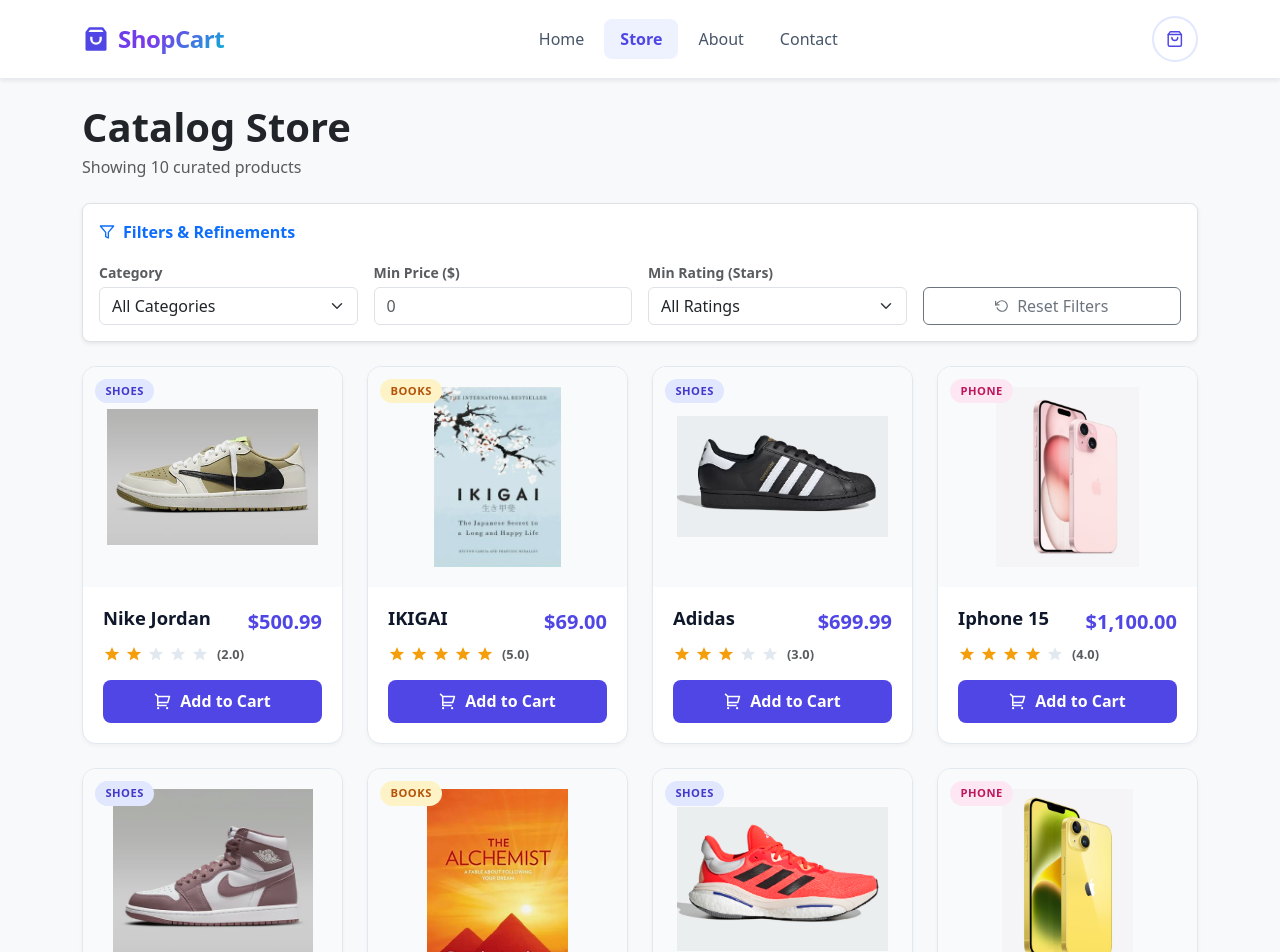
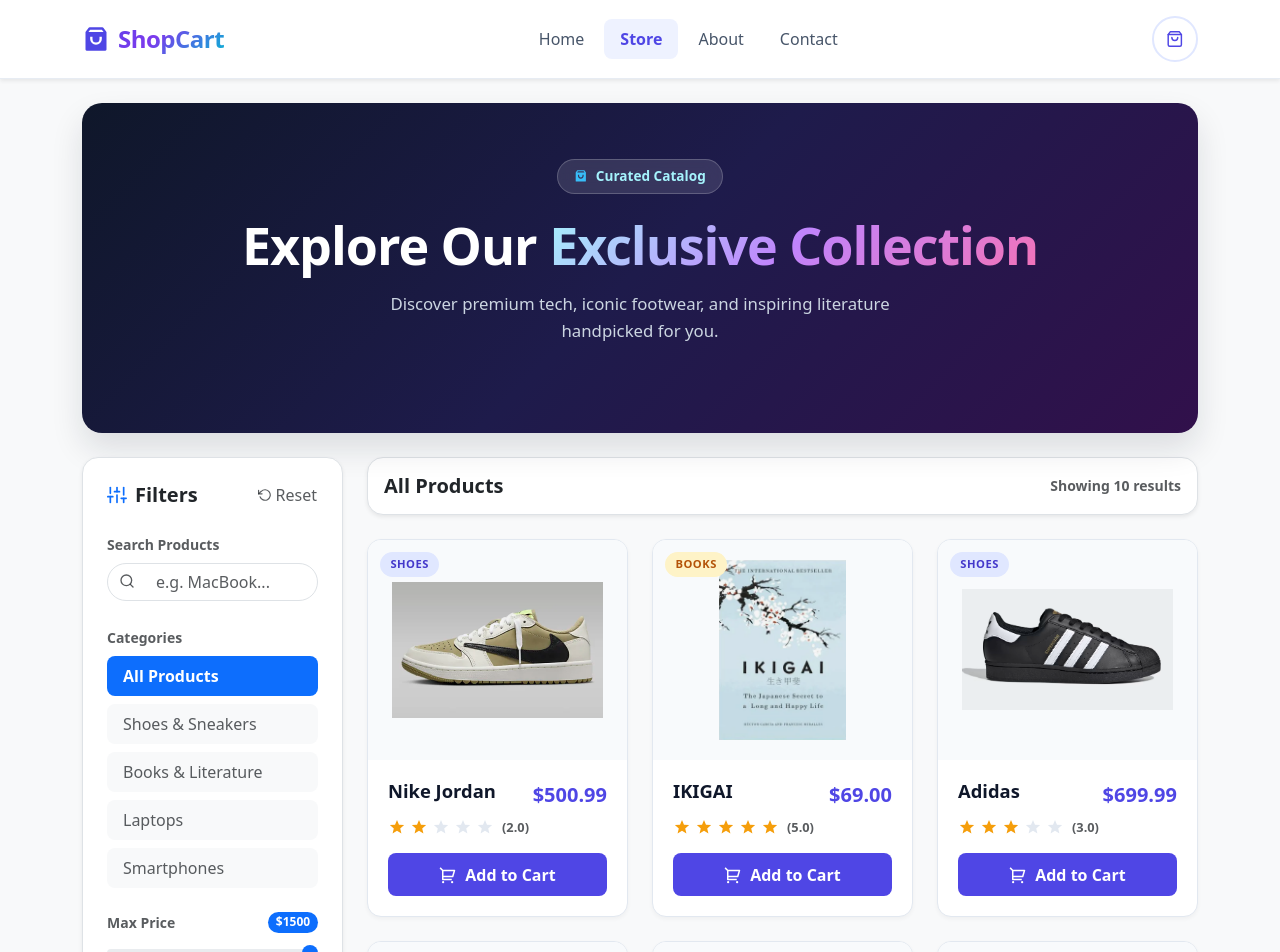
Before and after one commit to hemantmm/ShopCart, a React (Vite) app: page /store in a window 1280 px wide. Shown: the top 952 px of the page. Built offline with nearby package versions, Linux system fonts and the light colour scheme.

Commit message:
fix: updated store page
Signed-off-by: Hemant M Mehta <hemant29mehta@gmail.com>

```diff
--- a/src/App.css
+++ b/src/App.css
@@ -262,6 +262,17 @@
 .stat-label {
   font-size: 0.85rem;
   color: #94a3b8;
+}
+
+/* Store Filter Sidebar */
+.store-filter-sidebar {
+  background: rgba(255, 255, 255, 0.95);
+  backdrop-filter: blur(10px);
+}
+
+.hover-bg-gray:hover {
+  background-color: #f1f5f9 !important;
+  color: var(--primary-color) !important;
 }
 
 /* Modern Showcase Carousel */
--- a/src/pages/Store.tsx
+++ b/src/pages/Store.tsx
@@ -2,7 +2,8 @@
 import { Col, Row, Form, Button } from 'react-bootstrap';
 import { StoreItem } from '../components/StoreItem';
 import storeItems from '../data/items.json';
-import { FiFilter, FiRotateCcw } from 'react-icons/fi';
+import { FiFilter, FiRotateCcw, FiSearch, FiSliders } from 'react-icons/fi';
+import { RiShoppingBag3Fill } from 'react-icons/ri';
 
 type Item = {
   id: number;
@@ -16,138 +17,172 @@
 export function Store() {
   const [selectedCategory, setSelectedCategory] = useState<string>('all');
   const [minRating, setMinRating] = useState<number>(0);
-  const [minPrice, setMinPrice] = useState<number>(0);
-  const [maxPrice, setMaxPrice] = useState<number>(Infinity);
+  const [maxPrice, setMaxPrice] = useState<number>(1500);
+  const [searchQuery, setSearchQuery] = useState<string>('');
   const [filteredItems, setFilteredItems] = useState<Item[]>(storeItems as Item[]);
 
-  const filterItemsByCategoryAndRating = (
-    category: string,
-    rating: number,
-    minP: number,
-    maxP: number
-  ) => {
+  const applyFilters = (category: string, rating: number, priceMax: number, search: string) => {
     const filtered = (storeItems as Item[]).filter((item) => {
-      return (
-        (category === 'all' || item.category.toLowerCase() === category.toLowerCase()) &&
-        item.rating >= rating &&
-        item.price >= minP &&
-        item.price <= maxP
-      );
+      const matchesCategory = category === 'all' || item.category.toLowerCase() === category.toLowerCase();
+      const matchesRating = item.rating >= rating;
+      const matchesPrice = item.price <= priceMax;
+      const matchesSearch = item.name.toLowerCase().includes(search.toLowerCase());
+
+      return matchesCategory && matchesRating && matchesPrice && matchesSearch;
     });
     setFilteredItems(filtered);
     setSelectedCategory(category);
     setMinRating(rating);
-    setMinPrice(minP);
-    setMaxPrice(maxP);
+    setMaxPrice(priceMax);
+    setSearchQuery(search);
   };
 
   const clearFilters = () => {
     setFilteredItems(storeItems as Item[]);
     setSelectedCategory('all');
     setMinRating(0);
-    setMinPrice(0);
-    setMaxPrice(Infinity);
+    setMaxPrice(1500);
+    setSearchQuery('');
   };
+
+  const categories = [
+    { id: 'all', label: 'All Products' },
+    { id: 'shoes', label: 'Shoes & Sneakers' },
+    { id: 'books', label: 'Books & Literature' },
+    { id: 'laptop', label: 'Laptops' },
+    { id: 'phone', label: 'Smartphones' }
+  ];
 
   return (
     <div className="store-page-container">
-      <div className="d-flex justify-content-between align-items-center mb-4 flex-wrap gap-2">
-        <div>
-          <h1 className="fw-bold mb-1">Catalog Store</h1>
-          <p className="text-muted mb-0">Showing {filteredItems.length} curated products</p>
+      {/* 1. STORE HERO BANNER */}
+      <section className="about-hero-section mb-4">
+        <div className="hero-tag mx-auto">
+          <RiShoppingBag3Fill color="#38bdf8" />
+          <span>Curated Catalog</span>
+        </div>
+        <h1 className="hero-title mb-3">
+          Explore Our <span className="hero-gradient-text">Exclusive Collection</span>
+        </h1>
+        <p className="hero-subtitle mx-auto">
+          Discover premium tech, iconic footwear, and inspiring literature handpicked for you.
+        </p>
+      </section>
+
+      <Row className="g-4 mb-5">
+        {/* 2. SIDEBAR FILTERS (DESKTOP) */}
+        <Col lg={3}>
+          <div className="store-filter-sidebar p-4 bg-white rounded-4 border shadow-sm sticky-top" style={{ top: '90px' }}>
+            <div className="d-flex align-items-center justify-content-between mb-4">
+              <h5 className="fw-bold mb-0 d-flex align-items-center gap-2">
+                <FiSliders className="text-primary" /> Filters
+              </h5>
+              <Button
+                variant="link"
+                className="text-muted p-0 text-decoration-none small d-flex align-items-center gap-1"
+                onClick={clearFilters}
+              >
+                <FiRotateCcw size={14} /> Reset
+              </Button>
+            </div>
+
+            {/* Search */}
+            <div className="mb-4">
+              <Form.Label className="small fw-bold text-muted mb-2">Search Products</Form.Label>
+              <div className="position-relative">
+                <FiSearch className="position-absolute text-muted" style={{ top: '10px', left: '12px' }} />
+                <Form.Control
+                  type="text"
+                  placeholder="e.g. MacBook..."
+                  className="ps-5 rounded-pill"
+                  value={searchQuery}
+                  onChange={(e) => applyFilters(selectedCategory, minRating, maxPrice, e.target.value)}
+                />
               </div>
             </div>
 
-      {/* Filter Toolbar */}
-      <div
-        className="p-3 mb-4 rounded-3 border bg-white shadow-sm"
+            {/* Categories */}
+            <div className="mb-4">
+              <Form.Label className="small fw-bold text-muted mb-2">Categories</Form.Label>
+              <div className="d-flex flex-column gap-2">
+                {categories.map((cat) => (
+                  <button
+                    key={cat.id}
+                    className={`btn text-start px-3 py-2 rounded-3 border-0 transition-all ${
+                      selectedCategory === cat.id
+                        ? 'btn-primary fw-semibold'
+                        : 'btn-light text-muted hover-bg-gray'
+                    }`}
+                    onClick={() => applyFilters(cat.id, minRating, maxPrice, searchQuery)}
                   >
-        <div className="d-flex align-items-center gap-2 mb-3 text-primary fw-bold">
-          <FiFilter />
-          <span>Filters & Refinements</span>
+                    {cat.label}
+                  </button>
+                ))}
+              </div>
             </div>
 
-        <Row className="g-3 align-items-end">
-          <Col md={3} sm={6}>
-            <Form.Label className="small fw-bold text-muted mb-1">Category</Form.Label>
+            {/* Max Price */}
+            <div className="mb-4">
+              <div className="d-flex justify-content-between align-items-center mb-2">
+                <Form.Label className="small fw-bold text-muted mb-0">Max Price</Form.Label>
+                <span className="badge bg-primary rounded-pill">${maxPrice}</span>
+              </div>
+              <Form.Range
+                min={0}
+                max={1500}
+                step={50}
+                value={maxPrice}
+                onChange={(e) => applyFilters(selectedCategory, minRating, parseInt(e.target.value), searchQuery)}
+              />
+              <div className="d-flex justify-content-between text-muted" style={{ fontSize: '0.75rem' }}>
+                <span>$0</span>
+                <span>$1500+</span>
+              </div>
+            </div>
+
+            {/* Minimum Rating */}
+            <div className="mb-3">
+              <Form.Label className="small fw-bold text-muted mb-2">Minimum Rating</Form.Label>
               <Form.Select
-              value={selectedCategory}
-              onChange={(e) =>
-                filterItemsByCategoryAndRating(
-                  e.target.value,
-                  minRating,
-                  minPrice,
-                  maxPrice
-                )
-              }
-            >
-              <option value="all">All Categories</option>
-              <option value="shoes">Shoes & Sneakers</option>
-              <option value="books">Books & Literature</option>
-              <option value="laptop">Laptops & Computers</option>
-              <option value="phone">Smartphones</option>
-            </Form.Select>
-          </Col>
-
-          <Col md={3} sm={6}>
-            <Form.Label className="small fw-bold text-muted mb-1">Min Price ($)</Form.Label>
-            <Form.Control
-              type="number"
-              min="0"
-              placeholder="0"
-              value={minPrice === 0 ? '' : minPrice}
-              onChange={(e) =>
-                filterItemsByCategoryAndRating(
-                  selectedCategory,
-                  minRating,
-                  e.target.value ? parseInt(e.target.value) : 0,
-                  maxPrice
-                )
-              }
-            />
-          </Col>
-
-          <Col md={3} sm={6}>
-            <Form.Label className="small fw-bold text-muted mb-1">Min Rating (Stars)</Form.Label>
-            <Form.Select
+                className="rounded-pill"
                 value={minRating}
-              onChange={(e) =>
-                filterItemsByCategoryAndRating(
-                  selectedCategory,
-                  parseFloat(e.target.value),
-                  minPrice,
-                  maxPrice
-                )
-              }
+                onChange={(e) => applyFilters(selectedCategory, parseFloat(e.target.value), maxPrice, searchQuery)}
               >
                 <option value="0">All Ratings</option>
                 <option value="3">3★ & above</option>
                 <option value="4">4★ & above</option>
                 <option value="5">5★ only</option>
               </Form.Select>
+            </div>
+          </div>
         </Col>
 
-          <Col md={3} sm={6}>
-            <Button
-              variant="outline-secondary"
-              className="w-100 d-flex align-items-center justify-content-center gap-2"
-              onClick={clearFilters}
-            >
-              <FiRotateCcw size={14} />
-              Reset Filters
-            </Button>
-          </Col>
-        </Row>
+        {/* 3. PRODUCT GRID */}
+        <Col lg={9}>
+          <div className="d-flex justify-content-between align-items-center mb-4 bg-white p-3 rounded-4 border shadow-sm">
+            <h5 className="mb-0 fw-bold text-dark">
+              {categories.find(c => c.id === selectedCategory)?.label || 'Products'}
+            </h5>
+            <span className="text-muted small fw-semibold">
+              Showing {filteredItems.length} result{filteredItems.length !== 1 ? 's' : ''}
+            </span>
           </div>
 
           {filteredItems.length === 0 ? (
-        <div className="text-center py-5 bg-white rounded-3 border">
-          <h4>No products found matching your filter criteria</h4>
-          <p className="text-muted">Try resetting your filters to explore all available products.</p>
-          <Button variant="primary" onClick={clearFilters}>Reset Filters</Button>
+            <div className="text-center py-5 bg-white rounded-4 border shadow-sm">
+              <div className="mb-3" style={{ fontSize: '3rem', color: '#cbd5e1' }}>
+                <FiFilter />
+              </div>
+              <h4 className="fw-bold text-dark mb-2">No matching products</h4>
+              <p className="text-muted mb-4">
+                We couldn't find any products matching your current filters.
+              </p>
+              <Button variant="primary" className="rounded-pill px-4" onClick={clearFilters}>
+                Clear All Filters
+              </Button>
             </div>
           ) : (
-        <Row xs={1} sm={2} md={3} lg={4} className="g-4">
+            <Row xs={1} sm={2} lg={3} className="g-4">
               {filteredItems.map((item) => (
                 <Col key={item.id}>
                   <StoreItem
@@ -162,6 +197,8 @@
               ))}
             </Row>
           )}
+        </Col>
+      </Row>
     </div>
   );
 }
```
Lines whose indentation alone changed are shown as unchanged.
